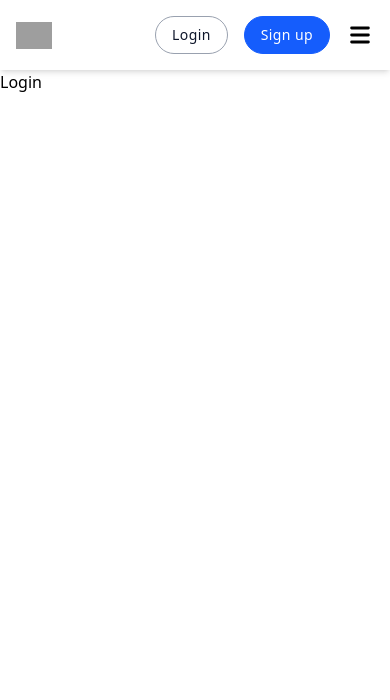
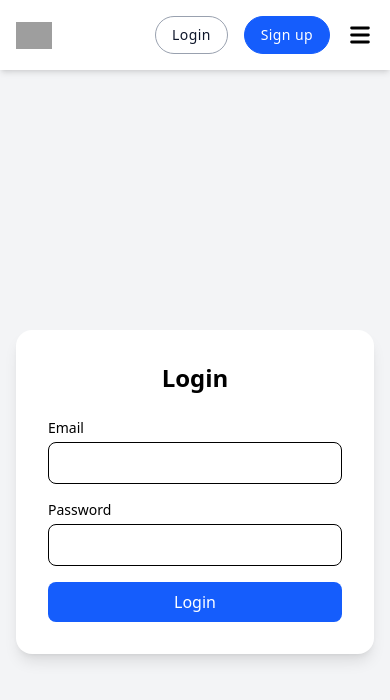
Before and after one commit to johnmartinroque/InsideOut, a React (Vite) app in the folder InsideOutFE/: page /login in a window 390 px wide. Shown: the top 700 px of the page. Built offline with nearby package versions, Linux system fonts and the light colour scheme; no server answers; grey boxes are pictures that could not be loaded.

Commit message:
Implement user authentication with Firebase: add login, register, and user headers

```diff
--- a/InsideOutFE/src/App.jsx
+++ b/InsideOutFE/src/App.jsx
@@ -1,16 +1,43 @@
-import React from "react";
+import React, { useEffect, useState } from "react";
 import { BrowserRouter as Router, Routes, Route } from "react-router-dom";
+import { onAuthStateChanged } from "firebase/auth";
 import Home from "./screens/Home";
 import GuestHeader from "./components/GuestHeader";
+import UserHeader from "./components/UserHeader";
 import Profile from "./screens/Profile";
 import Settings from "./screens/Settings";
 import Register from "./screens/authentication/Register";
 import Login from "./screens/authentication/Login";
+import { auth } from "./firebase";
 
 function App() {
+  const [user, setUser] = useState(null);
+  const [loading, setLoading] = useState(true);
+
+  useEffect(() => {
+    const unsubscribe = onAuthStateChanged(auth, async (currentUser) => {
+      if (currentUser) {
+        const token = await currentUser.getIdToken();
+        localStorage.setItem("token", token);
+        localStorage.setItem("uid", currentUser.uid);
+        setUser(currentUser);
+      } else {
+        localStorage.removeItem("token");
+        localStorage.removeItem("uid");
+        setUser(null);
+      }
+      setLoading(false);
+    });
+
+    return () => unsubscribe();
+  }, []);
+
+  if (loading) return null; // prevent flicker while checking auth
+
   return (
     <Router>
-      <GuestHeader />
+      {user ? <UserHeader /> : <GuestHeader />}
+
       <Routes>
         <Route path="/" element={<Home />} />
         <Route path="/profile" element={<Profile />} />
--- a/InsideOutFE/src/components/GuestHeader.jsx
+++ b/InsideOutFE/src/components/GuestHeader.jsx
@@ -1,7 +1,7 @@
 import React, { use, useState } from "react";
 import { Link, useNavigate } from "react-router-dom";
 
-function Header() {
+function GuestHeader() {
   const [menuOpen, setMenuOpen] = useState(false);
 
   const navigate = useNavigate();
@@ -44,18 +44,10 @@ function Header() {
             </li>
             <li className="max-lg:border-b max-lg:border-gray-300 max-lg:py-3 px-3">
               <Link
-                to="/profile"
+                to="/about"
                 className="hover:text-blue-700 text-slate-900 block font-medium text-[15px]"
               >
-                Profile
-              </Link>
-            </li>
-            <li className="max-lg:border-b max-lg:border-gray-300 max-lg:py-3 px-3">
-              <Link
-                to="/settings"
-                className="hover:text-blue-700 text-slate-900 block font-medium text-[15px]"
-              >
-                Settings
+                About
               </Link>
             </li>
             {/* Add more menu items here */}
@@ -93,4 +85,4 @@ function Header() {
   );
 }
 
-export default Header;
+export default GuestHeader;
--- a/InsideOutFE/src/components/UserHeader.jsx
+++ b/InsideOutFE/src/components/UserHeader.jsx
@@ -1,7 +1,100 @@
-import React from "react";
+import React, { useState } from "react";
+import { Link, useNavigate } from "react-router-dom";
+import { signOut } from "firebase/auth";
+import { auth } from "../firebase";
 
 function UserHeader() {
-  return <div>UserHeader</div>;
+  const [menuOpen, setMenuOpen] = useState(false);
+  const navigate = useNavigate();
+
+  const handleToggle = () => {
+    setMenuOpen(!menuOpen);
+  };
+
+  const handleLogout = async () => {
+    try {
+      await signOut(auth);
+
+      // Clear stored auth data
+      localStorage.removeItem("token");
+      localStorage.removeItem("uid");
+      localStorage.removeItem("userInfo");
+
+      navigate("/login");
+    } catch (error) {
+      console.error("Logout error:", error);
+    }
+  };
+
+  return (
+    <header className="flex shadow-md py-4 px-4 sm:px-10 bg-white min-h-[70px] tracking-wide relative z-50">
+      <div className="flex flex-wrap items-center justify-between gap-5 w-full">
+        {/* Logo */}
+        <Link to="/" className="max-sm:hidden">
+          <img
+            src="https://readymadeui.com/readymadeui.svg"
+            alt="logo"
+            className="w-36"
+          />
+        </Link>
+
+        {/* Menu */}
+        <div
+          className={`max-lg:hidden lg:block ${menuOpen ? "block" : "hidden"}`}
+        >
+          <ul className="lg:flex gap-x-4 max-lg:space-y-3 max-lg:fixed max-lg:bg-white max-lg:w-1/2 max-lg:min-w-[300px] max-lg:top-0 max-lg:left-0 max-lg:p-6 max-lg:h-full max-lg:shadow-md max-lg:overflow-auto z-50">
+            <li className="max-lg:border-b max-lg:border-gray-300 max-lg:py-3 px-3">
+              <Link
+                to="/"
+                className="hover:text-blue-700 text-blue-700 block font-medium text-[15px]"
+              >
+                Home
+              </Link>
+            </li>
+
+            <li className="max-lg:border-b max-lg:border-gray-300 max-lg:py-3 px-3">
+              <Link
+                to="/profile"
+                className="hover:text-blue-700 text-slate-900 block font-medium text-[15px]"
+              >
+                Profile
+              </Link>
+            </li>
+
+            <li className="max-lg:border-b max-lg:border-gray-300 max-lg:py-3 px-3">
+              <Link
+                to="/settings"
+                className="hover:text-blue-700 text-slate-900 block font-medium text-[15px]"
+              >
+                Settings
+              </Link>
+            </li>
+          </ul>
+        </div>
+
+        {/* Logout Button */}
+        <div className="flex max-lg:ml-auto space-x-4">
+          <button
+            onClick={handleLogout}
+            className="px-4 py-2 text-sm rounded-full font-medium text-white border border-red-600 bg-red-600 hover:bg-red-700 transition-all"
+          >
+            Logout
+          </button>
+
+          {/* Mobile Toggle */}
+          <button onClick={handleToggle} className="lg:hidden cursor-pointer">
+            <svg className="w-7 h-7" fill="#000" viewBox="0 0 20 20">
+              <path
+                fillRule="evenodd"
+                d="M3 5a1 1 0 011-1h12a1 1 0 110 2H4a1 1 0 01-1-1zM3 10a1 1 0 011-1h12a1 1 0 110 2H4a1 1 0 01-1-1zM3 15a1 1 0 011-1h12a1 1 0 110 2H4a1 1 0 01-1-1z"
+                clipRule="evenodd"
+              />
+            </svg>
+          </button>
+        </div>
+      </div>
+    </header>
+  );
 }
 
 export default UserHeader;
--- a/InsideOutFE/src/screens/authentication/Login.jsx
+++ b/InsideOutFE/src/screens/authentication/Login.jsx
@@ -1,7 +1,98 @@
-import React from "react";
+import { useState } from "react";
+import { signInWithEmailAndPassword } from "firebase/auth";
+import { useNavigate } from "react-router-dom";
+import { auth } from "../../firebase";
 
 function Login() {
-  return <div>Login</div>;
+  const navigate = useNavigate();
+
+  const [email, setEmail] = useState("");
+  const [password, setPassword] = useState("");
+  const [error, setError] = useState("");
+  const [loading, setLoading] = useState(false);
+
+  const handleLogin = async (e) => {
+    e.preventDefault();
+    setError("");
+
+    try {
+      setLoading(true);
+
+      const userCredential = await signInWithEmailAndPassword(
+        auth,
+        email,
+        password,
+      );
+
+      const user = userCredential.user;
+
+      // 🔥 Get Firebase ID token
+      const token = await user.getIdToken();
+
+      // 💾 Save token + uid
+      localStorage.setItem("token", token);
+      localStorage.setItem("uid", user.uid);
+
+      // 💾 Save user info
+      const userInfo = {
+        uid: user.uid,
+        email: user.email,
+      };
+      localStorage.setItem("userInfo", JSON.stringify(userInfo));
+
+      navigate("/"); // redirect after login
+    } catch (err) {
+      setError("Invalid email or password");
+    } finally {
+      setLoading(false);
+    }
+  };
+
+  return (
+    <div className="min-h-screen flex items-center justify-center bg-gray-100 px-4">
+      <div className="w-full max-w-md bg-white p-8 rounded-2xl shadow-lg">
+        <h2 className="text-2xl font-bold text-center mb-6">Login</h2>
+
+        {error && (
+          <div className="bg-red-100 text-red-600 p-2 rounded mb-4 text-sm">
+            {error}
+          </div>
+        )}
+
+        <form onSubmit={handleLogin} className="space-y-4">
+          <div>
+            <label className="block text-sm mb-1">Email</label>
+            <input
+              type="email"
+              required
+              className="w-full px-3 py-2 border rounded-lg focus:outline-none focus:ring-2 focus:ring-blue-500"
+              value={email}
+              onChange={(e) => setEmail(e.target.value)}
+            />
+          </div>
+
+          <div>
+            <label className="block text-sm mb-1">Password</label>
+            <input
+              type="password"
+              required
+              className="w-full px-3 py-2 border rounded-lg focus:outline-none focus:ring-2 focus:ring-blue-500"
+              value={password}
+              onChange={(e) => setPassword(e.target.value)}
+            />
+          </div>
+
+          <button
+            type="submit"
+            disabled={loading}
+            className="w-full bg-blue-600 text-white py-2 rounded-lg hover:bg-blue-700 transition disabled:opacity-50"
+          >
+            {loading ? "Logging in..." : "Login"}
+          </button>
+        </form>
+      </div>
+    </div>
+  );
 }
 
 export default Login;
--- a/InsideOutFE/src/screens/authentication/Register.jsx
+++ b/InsideOutFE/src/screens/authentication/Register.jsx
@@ -22,8 +22,32 @@ function Register() {
 
     try {
       setLoading(true);
-      await createUserWithEmailAndPassword(auth, email, password);
-      navigate("/"); // redirect after register
+
+      const userCredential = await createUserWithEmailAndPassword(
+        auth,
+        email,
+        password,
+      );
+
+      const user = userCredential.user;
+
+      // 🔥 Get Firebase ID token
+      const token = await user.getIdToken();
+
+      // 💾 Save token & uid
+      localStorage.setItem("token", token);
+      localStorage.setItem("uid", user.uid);
+
+      // 💾 Save user info
+      const userInfo = {
+        uid: user.uid,
+        email: user.email,
+        displayName: user.displayName || "",
+        photoURL: user.photoURL || "",
+      };
+      localStorage.setItem("userInfo", JSON.stringify(userInfo));
+
+      navigate("/");
     } catch (err) {
       setError(err.message);
     } finally {
```
